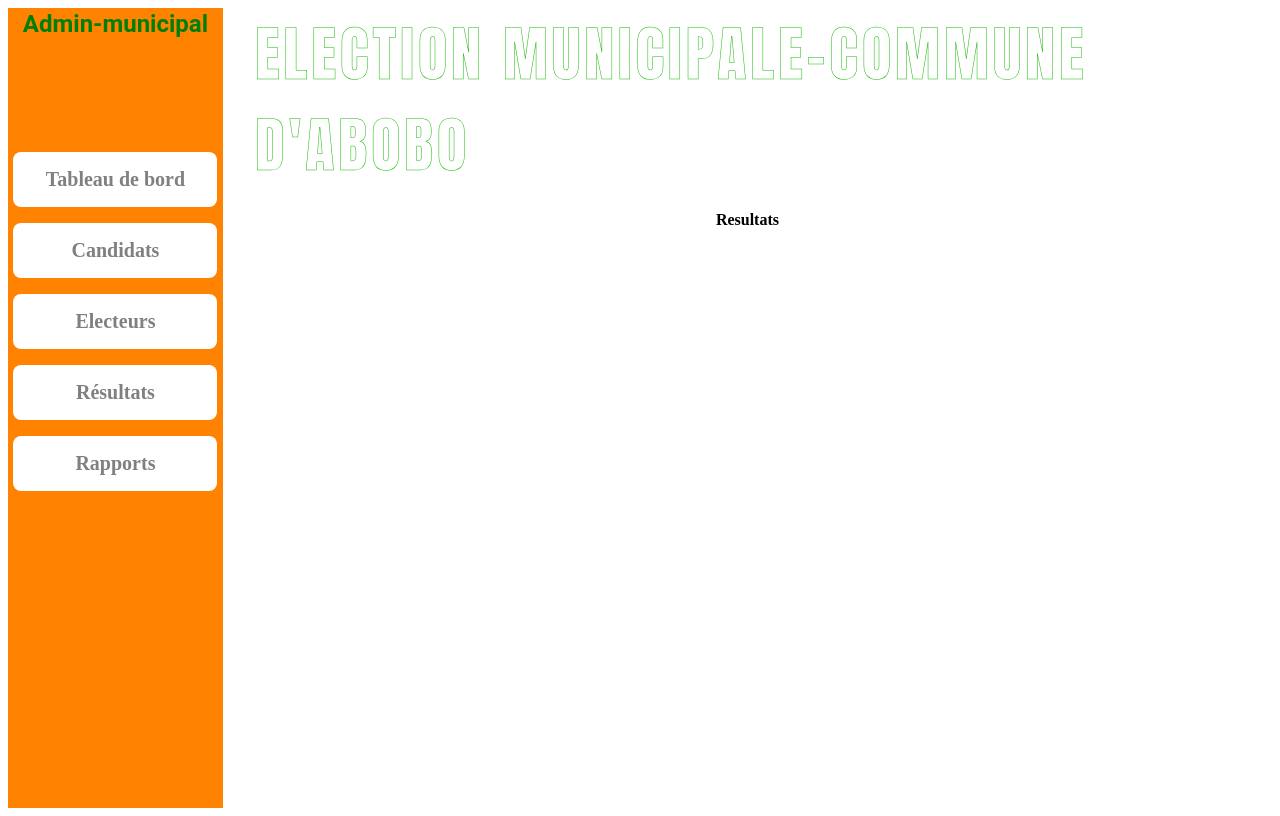
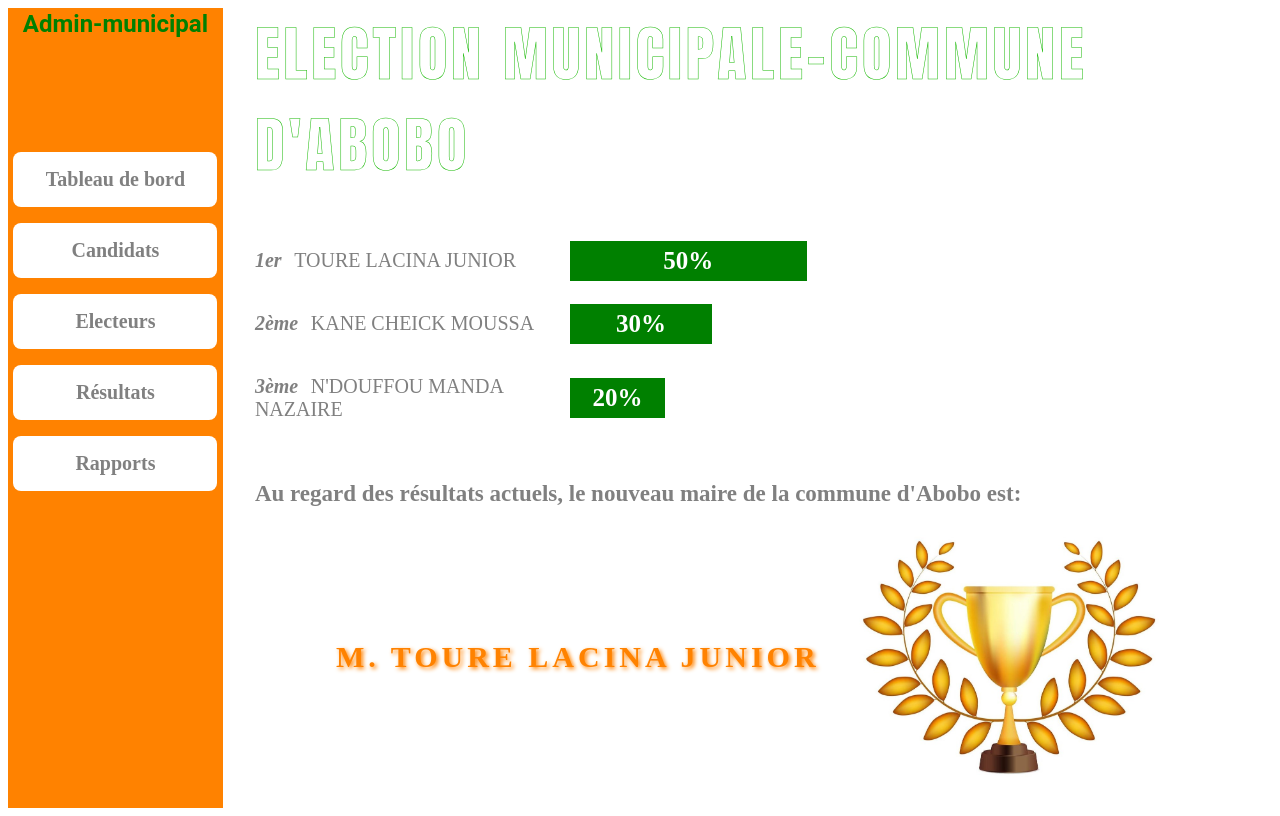
Before and after one commit to Nazaire02/pi-web-app, a React (Vite) app: page /resultats in a window 1280 px wide. Built offline with nearby package versions, Linux system fonts and the light colour scheme.

Commit message:
Resultats (#3)
* resultats

* resultats v1

```diff
--- /dev/null
+++ b/src/components/pourcentageBande.tsx
@@ -0,0 +1,12 @@
+export default function PourcentageCard(props: any) {
+    return (
+        <div style={{ display: 'flex', flexDirection: 'row', alignItems: 'center' }}>
+            <p style={{ color: 'grey', fontSize: 20, width: '40%', minWidth: '40%' }}> <span style={{ fontWeight: 'bold', fontStyle: 'italic', marginRight: '4%' }}>{props.resultat.rang}</span>{props.resultat.nom} {props.resultat.prenoms}</p>
+            <div style={{ width: '60%' }}>
+                <div style={{ height: 40, width: `${props.resultat.pourcentage}%`, minWidth: `${props.resultat.pourcentage}%`, backgroundColor: 'green', display: 'flex', alignItems: 'center', justifyContent: 'center' }}>
+                    <h4 style={{ color: 'white', fontSize: 25 }}>{props.resultat.pourcentage}%</h4>
+                </div>
+            </div>
+        </div>
+    )
+}
--- a/src/views/Home.tsx
+++ b/src/views/Home.tsx
@@ -60,7 +60,6 @@ export default function Home() {
             marginInline:4,
             display:'flex',
             flexDirection:'column',
-            alignItems:'center'
           }}
         >
             <div className="stroke">ELECTION MUNICIPALE-COMMUNE D'ABOBO</div>
--- a/src/views/Resultats.tsx
+++ b/src/views/Resultats.tsx
@@ -1,7 +1,46 @@
-export default function Resultats(){
-    return(
+import PourcentageCard from "../components/pourcentageBande";
+import winner from "../assets/win.png";
+
+export default function Resultats() {
+    const resultats = [
+        {
+            rang: "1er",
+            nom: "TOURE",
+            prenoms: "LACINA JUNIOR",
+            pourcentage: 50
+        },
+        {
+            rang: "2ème",
+            nom: "KANE",
+            prenoms: "CHEICK MOUSSA",
+            pourcentage: 30
+        },
+        {
+            rang: "3ème",
+            nom: "N'DOUFFOU",
+            prenoms: "MANDA NAZAIRE",
+            pourcentage: 20
+        },
+    ]
+    const a = "10"
+    return (
         <div>
-        <h4>Resultats</h4>
+            <div>
+                <div style={{ width: '80%', marginTop:'4%', marginBottom:'4%' }}>
+                    {resultats.map((resultat, index) => (
+                        <PourcentageCard resultat={resultat} key={index} />
+                    ))}
+                </div>
+                <div>
+                    <p style={{fontWeight:'bold', color:'grey', fontSize:23}}>Au regard des résultats actuels, le nouveau maire de la commune d'Abobo est:</p>
+                    <div style={{display:'flex', flexDirection:'row', alignItems:'center', justifyContent:'center'}}>
+                        <h2 style={{textShadow:'2px 2px 4px #FF8200', color:'#FF8200', fontSize:30, fontWeight:'bolder', marginRight:'4%', letterSpacing: 4}}>M. {resultats[0].nom} {resultats[0].prenoms}</h2>
+                        <div>
+                            <img src={winner} alt="" style={{width:300, height:'auto'}}/>
+                        </div>
+                    </div>
+                </div>
+            </div>
         </div>
     )
 }
```
Also changed, not shown: src/assets/win.png (added).
